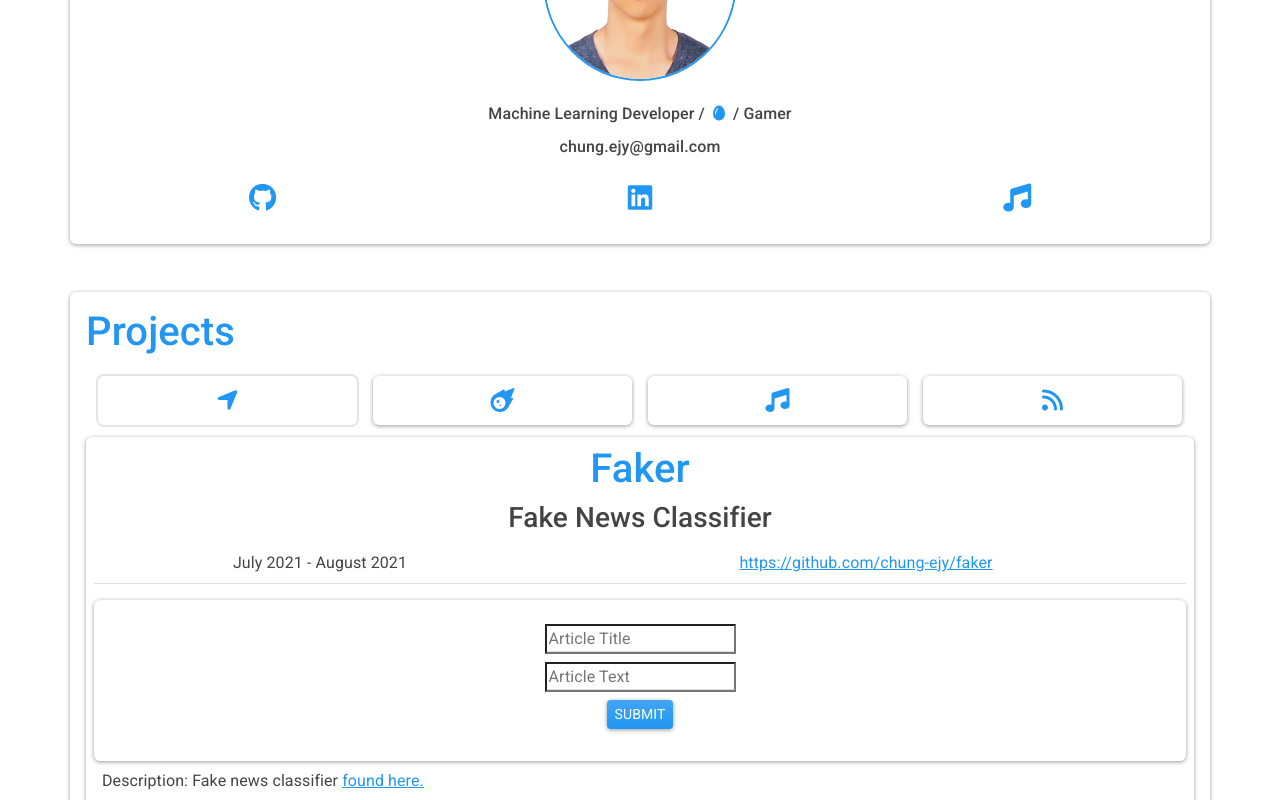
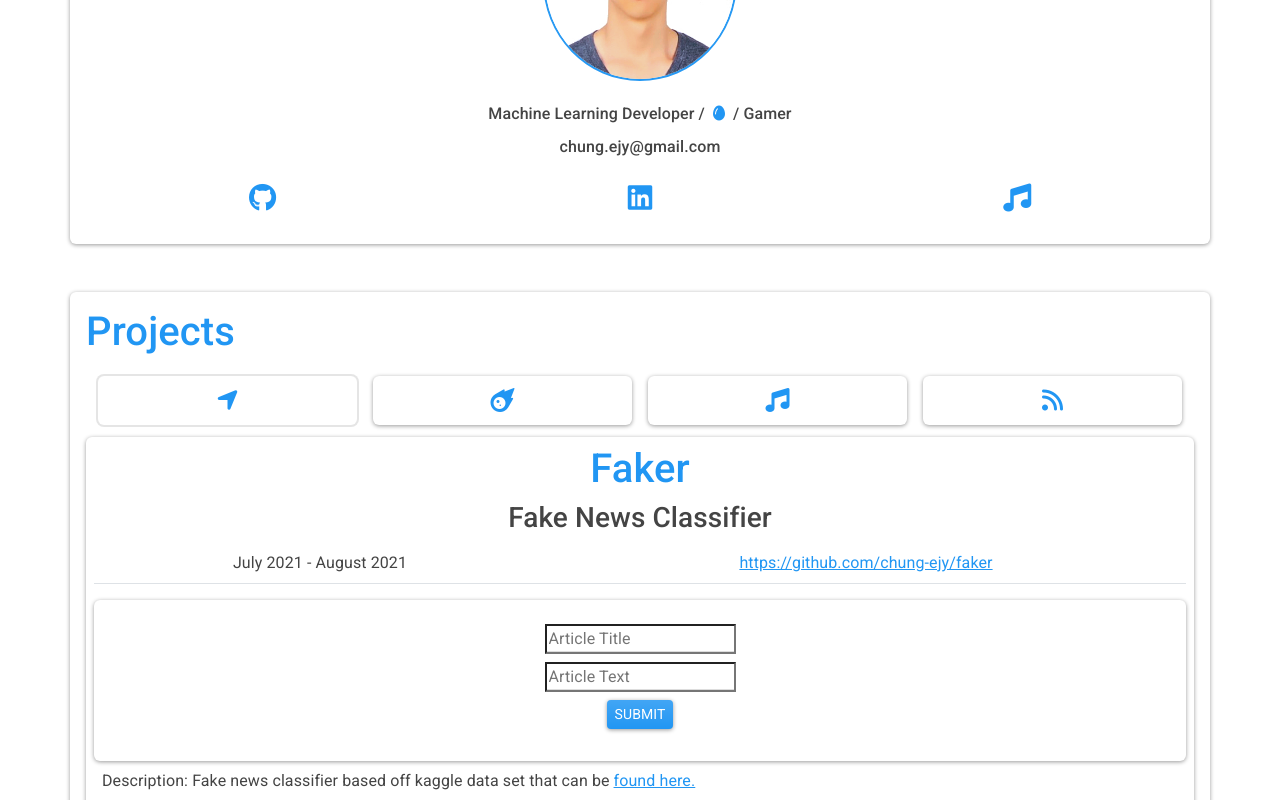
Before and after one commit to chung-ejy/portfolio, a React (Create React App) app: page / in a window 1280 px wide. Both pictures are taken after a click on the button 227 px from the left and 1015 px from the top of the page. Shown: the part 615-1415 px from the top of the page. Built offline with nearby package versions, Linux system fonts and the light colour scheme.

Commit message:
fixed description for Faker

```diff
--- a/src/components/data/FakerDesc.js
+++ b/src/components/data/FakerDesc.js
@@ -5,8 +5,8 @@ const FakerDesc = () => {
     const tagline = "Fake News Classifier"
     const dates = "July 2021 - August 2021"
     const projectLink = "https://github.com/chung-ejy/faker"
-    const description = "Description: Fake news classifier"
-    const tooltips = "Usage: Type a news article to see if its fake or not lmao based off kaggle data set that can be"
+    const description = "Description: Fake news classifier based off kaggle data set that can be"
+    const tooltips = "Usage: Type a news article to see if its fake or not lmao "
     const disclaimer = "Disclaimer: This model has 73% chance to work everytime ..."
     return(<div className="card cardbody bg-transparent p-2">
     <h1 className="cardtitle text-primary text-center">{title}</h1>
```
